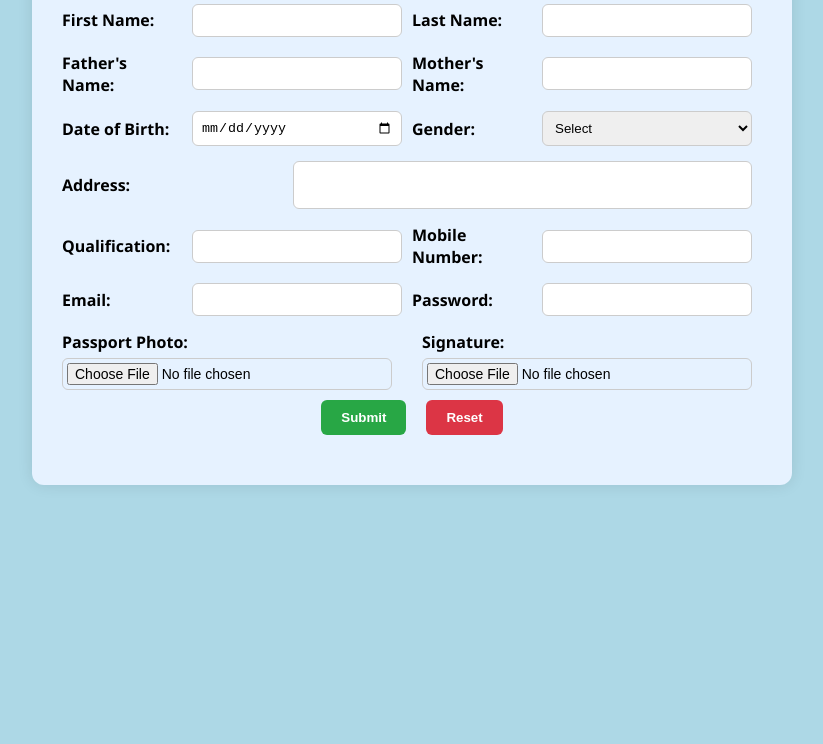
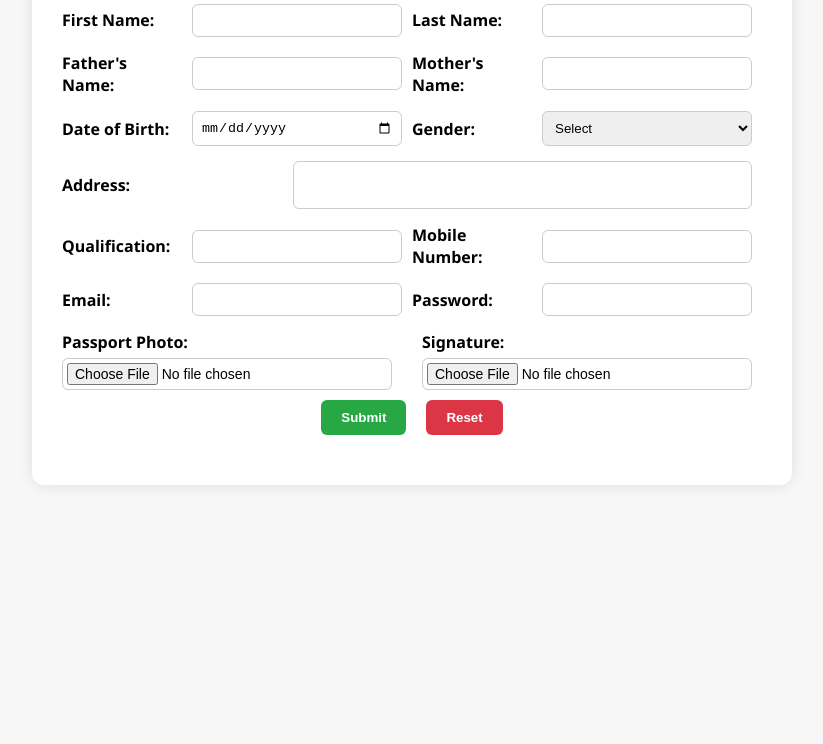
Before and after one commit to sjaffer-cse235a0507/DevOps, a plain HTML site: page index.html in a window 1280 px wide. Shown: the part 132-876 px from the top of the page, without its empty margins (228-1051 px from the left). Drawn offline with Linux system fonts and the light colour scheme.

Commit message:
Update style.css

```diff
--- a/style.css
+++ b/style.css
@@ -1,6 +1,6 @@
 body {
   font-family: 'Segoe UI', sans-serif;
-  background: #ADD8E6;
+  background: #f7f7f7;
   display: flex;
   justify-content: center;
   align-items: flex-start;
@@ -9,7 +9,7 @@ body {
 }
 
 .form-container {
-  background: #e6f2ff;
+  background: #fff;
   padding: 25px 30px;
   border-radius: 12px;
   box-shadow: 0 0 15px rgba(0,0,0,0.1);
```
